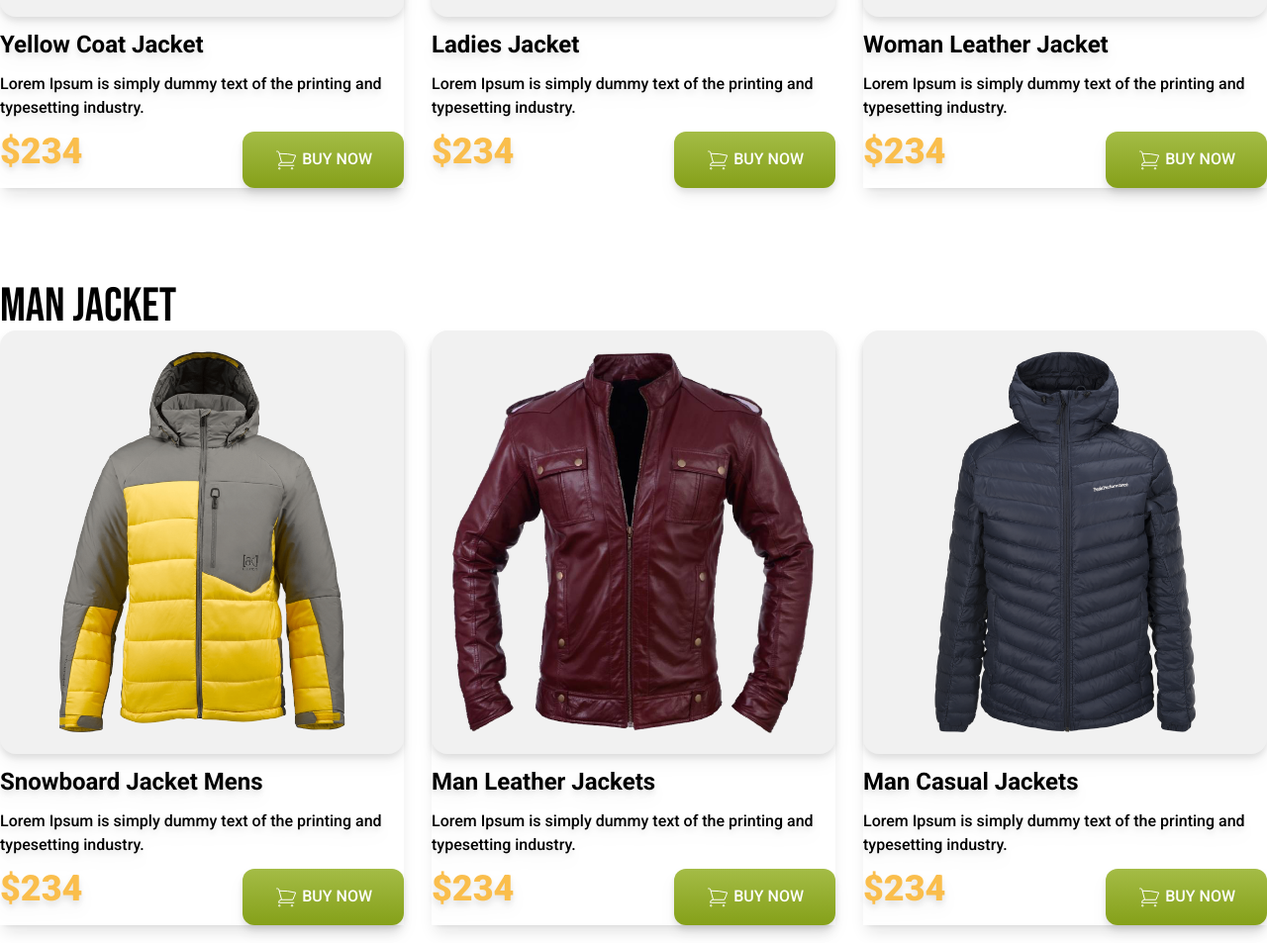
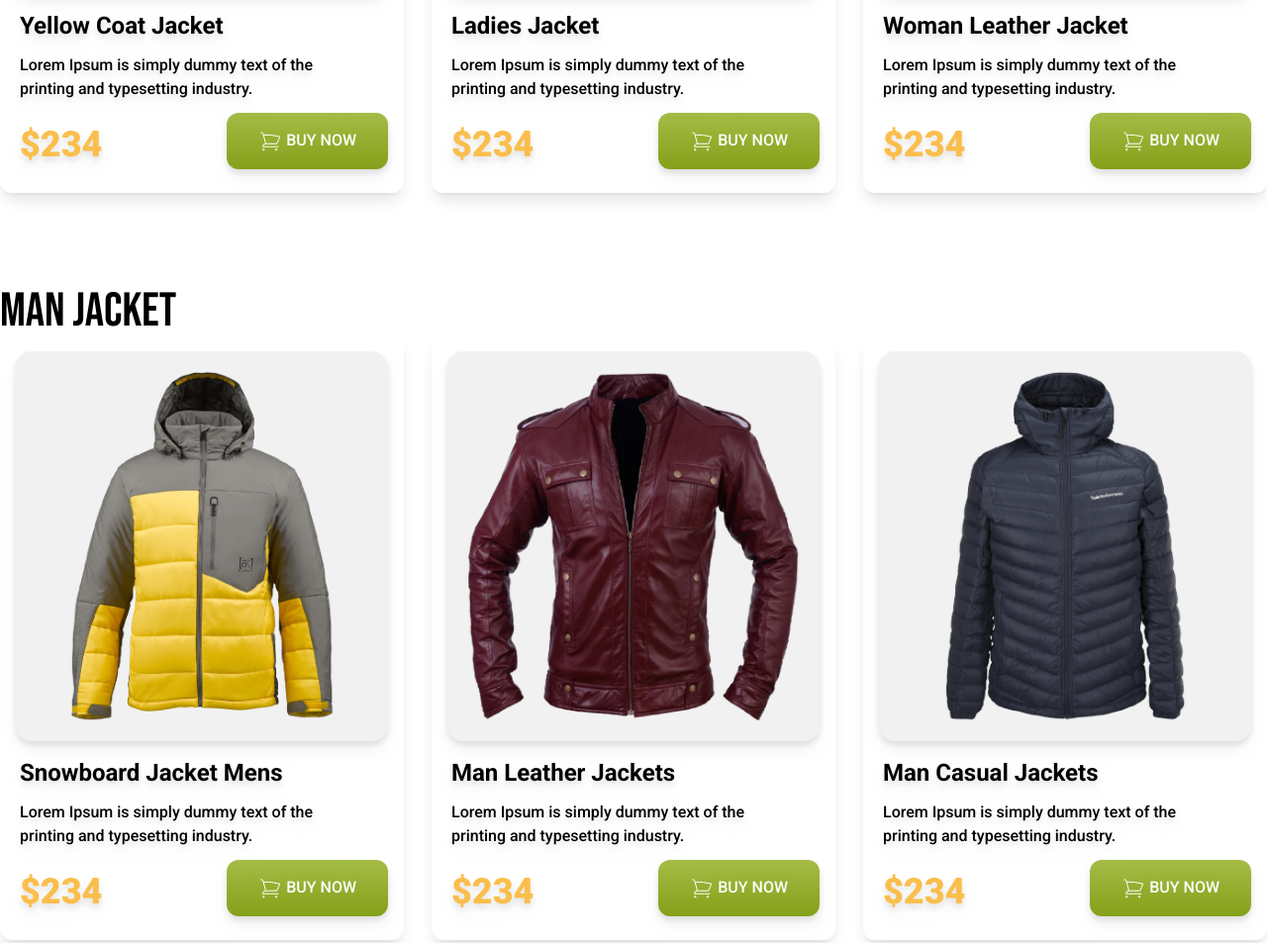
Before and after one commit to shabnam001/penguin-fashion-using-tailwind, a plain HTML site: page index.html in a window 1280 px wide. Shown: the part 1216-2169 px from the top of the page at 99% size. Drawn offline with nearby package versions, Linux system fonts and the light colour scheme.

Commit message:
main section done

```diff
--- a/index.html
+++ b/index.html
@@ -48,16 +48,16 @@
             <!--jacket container-->
             <div class="grid sm:grid-cols-1 md:grid-cols-2 lg:grid-cols-3 gap-7 font-roboto">
                 <!--jacket 1-->
-                <div class="space-y-3 drop-shadow-lg shadow-lg">
-                    <div class="bg-[#F1F1F1] p-5 rounded-2xl">
+                <div class="space-y-3 drop-shadow-lg shadow-lg rounded-xl">
+                    <div class="bg-[#F1F1F1] p-5 rounded-2xl m-4">
                         <img src="images/jacket-1.png" alt="">
                     </div>
-                    <h4 class="text-2xl font-bold">Yellow Coat Jacket </h4>
-                    <p>Lorem Ipsum is simply dummy text of the
+                    <h4 class="text-2xl font-bold pl-5">Yellow Coat Jacket </h4>
+                    <p class="pl-5 pr-12">Lorem Ipsum is simply dummy text of the
                         printing and typesetting industry.</p>
                     <div class="flex justify-between">
-                        <h3 class="text-4xl font-black text-[#FABE4C]">$234</h3>
-                        <button class="py-4 px-8 bg-gradient-to-b from-[#A4BC46] to-[#85A019] rounded-xl uppercase text-white font-medium">
+                        <h3 class="text-4xl font-black text-[#FABE4C] pl-5 pb-5 pt-3">$234</h3>
+                        <button class="py-4 px-8 bg-gradient-to-b from-[#A4BC46] to-[#85A019] rounded-xl uppercase text-white font-medium mr-4 mb-6">
                             <svg xmlns="http://www.w3.org/2000/svg" fill="none" viewBox="0 0 24 24" strokeWidth={1.5} stroke="currentColor" class="w-6 h-6 inline">
                                 <path strokeLinecap="round" strokeLinejoin="round" d="M2.25 3h1.386c.51 0 .955.343 1.087.835l.383 1.437M7.5 14.25a3 3 0 00-3 3h15.75m-12.75-3h11.218c1.121-2.3 2.1-4.684 2.924-7.138a60.114 60.114 0 00-16.536-1.84M7.5 14.25L5.106 5.272M6 20.25a.75.75 0 11-1.5 0 .75.75 0 011.5 0zm12.75 0a.75.75 0 11-1.5 0 .75.75 0 011.5 0z" />
                               </svg>
@@ -65,16 +65,16 @@
                    </div>
                 </div>
                     <!--jacket 2-->
-                <div class="space-y-3 drop-shadow-lg">
-                    <div class="bg-[#F1F1F1] p-5 rounded-2xl">
+                <div class="space-y-3 drop-shadow-lg shadow-lg rounded-xl">
+                    <div class="bg-[#F1F1F1] p-5 rounded-2xl m-4">
                         <img src="images/jacket-2.png" alt="">
                     </div>
-                    <h4 class="text-2xl font-bold">Ladies Jacket  </h4>
-                    <p>Lorem Ipsum is simply dummy text of the
+                    <h4 class="text-2xl font-bold pl-5">Ladies Jacket  </h4>
+                    <p class="pl-5 pr-12">Lorem Ipsum is simply dummy text of the
                         printing and typesetting industry.</p>
                     <div class="flex justify-between">
-                        <h3 class="text-4xl font-black text-[#FABE4C]">$234</h3>
-                        <button class="py-4 px-8 bg-gradient-to-b from-[#A4BC46] to-[#85A019] rounded-xl uppercase text-white font-medium">
+                        <h3 class="text-4xl font-black text-[#FABE4C] pl-5 pb-5 pt-3">$234</h3>
+                        <button class="py-4 px-8 bg-gradient-to-b from-[#A4BC46] to-[#85A019] rounded-xl uppercase text-white font-medium mr-4 mb-6">
                             <svg xmlns="http://www.w3.org/2000/svg" fill="none" viewBox="0 0 24 24" strokeWidth={1.5} stroke="currentColor" class="w-6 h-6 inline">
                                 <path strokeLinecap="round" strokeLinejoin="round" d="M2.25 3h1.386c.51 0 .955.343 1.087.835l.383 1.437M7.5 14.25a3 3 0 00-3 3h15.75m-12.75-3h11.218c1.121-2.3 2.1-4.684 2.924-7.138a60.114 60.114 0 00-16.536-1.84M7.5 14.25L5.106 5.272M6 20.25a.75.75 0 11-1.5 0 .75.75 0 011.5 0zm12.75 0a.75.75 0 11-1.5 0 .75.75 0 011.5 0z" />
                               </svg>
@@ -83,16 +83,16 @@
                     </div>
                 </div>
                 <!--jacket 3-->
-                <div class="space-y-3 drop-shadow-lg shadow-lg">
-                    <div class="bg-[#F1F1F1] p-5 rounded-2xl">
+                <div class="space-y-3 drop-shadow-lg shadow-lg rounded-xl">
+                    <div class="bg-[#F1F1F1] p-5 rounded-2xl m-4">
                         <img src="images/jacket-3.png" alt="">
                     </div>
-                    <h4 class="text-2xl font-bold">Woman Leather Jacket  </h4>
-                    <p>Lorem Ipsum is simply dummy text of the
+                    <h4 class="text-2xl font-bold pl-5">Woman Leather Jacket  </h4>
+                    <p class="pl-5 pr-12">Lorem Ipsum is simply dummy text of the
                         printing and typesetting industry.</p>
                     <div class="flex justify-between">
-                        <h3 class="text-4xl font-black text-[#FABE4C]">$234</h3>
-                        <button class="py-4 px-8 bg-gradient-to-b from-[#A4BC46] to-[#85A019] rounded-xl uppercase text-white font-medium">
+                        <h3 class="text-4xl font-black text-[#FABE4C] pl-5 pb-5 pt-3">$234</h3>
+                        <button class="py-4 px-8 bg-gradient-to-b from-[#A4BC46] to-[#85A019] rounded-xl uppercase text-white font-medium mr-4 mb-6">
                             <svg xmlns="http://www.w3.org/2000/svg" fill="none" viewBox="0 0 24 24" strokeWidth={1.5} stroke="currentColor" class="w-6 h-6 inline">
                                 <path strokeLinecap="round" strokeLinejoin="round" d="M2.25 3h1.386c.51 0 .955.343 1.087.835l.383 1.437M7.5 14.25a3 3 0 00-3 3h15.75m-12.75-3h11.218c1.121-2.3 2.1-4.684 2.924-7.138a60.114 60.114 0 00-16.536-1.84M7.5 14.25L5.106 5.272M6 20.25a.75.75 0 11-1.5 0 .75.75 0 011.5 0zm12.75 0a.75.75 0 11-1.5 0 .75.75 0 011.5 0z" />
                               </svg>
@@ -107,50 +107,50 @@
             <!--jacket container-->
             <div class="grid sm:grid-cols-1 md:grid-cols-2 lg:grid-cols-3 gap-7 font-roboto">
                 <!--jacket 1-->
-                <div class="space-y-3 drop-shadow-lg shadow-lg">
-                    <div class="bg-[#F1F1F1] p-5 rounded-2xl">
+                <div class="space-y-3 drop-shadow-lg shadow-lg rounded-xl">
+                    <div class="bg-[#F1F1F1] p-5 rounded-2xl m-4">
                         <img src="images/jacket-4.png" alt="">
                     </div>
-                    <h4 class="text-2xl font-bold">Snowboard Jacket Mens</h4>
-                    <p>Lorem Ipsum is simply dummy text of the
+                    <h4 class="text-2xl font-bold pl-5">Snowboard Jacket Mens</h4>
+                    <p class="pl-5 pr-12">Lorem Ipsum is simply dummy text of the
                         printing and typesetting industry.</p>
                     <div class="flex justify-between">
-                        <h3 class="text-4xl font-black text-[#FABE4C]">$234</h3>
-                        <button class="py-4 px-8 bg-gradient-to-b from-[#A4BC46] to-[#85A019] rounded-xl uppercase text-white font-medium">
+                        <h3 class="text-4xl font-black text-[#FABE4C] pl-5 pb-5 pt-3">$234</h3>
+                        <button class="py-4 px-8 bg-gradient-to-b from-[#A4BC46] to-[#85A019] rounded-xl uppercase text-white font-medium mr-4 mb-6">
                             <svg xmlns="http://www.w3.org/2000/svg" fill="none" viewBox="0 0 24 24" strokeWidth={1.5} stroke="currentColor" class="w-6 h-6 inline">
                                 <path strokeLinecap="round" strokeLinejoin="round" d="M2.25 3h1.386c.51 0 .955.343 1.087.835l.383 1.437M7.5 14.25a3 3 0 00-3 3h15.75m-12.75-3h11.218c1.121-2.3 2.1-4.684 2.924-7.138a60.114 60.114 0 00-16.536-1.84M7.5 14.25L5.106 5.272M6 20.25a.75.75 0 11-1.5 0 .75.75 0 011.5 0zm12.75 0a.75.75 0 11-1.5 0 .75.75 0 011.5 0z" />
                               </svg>
                               BUY NOW</button>
                    </div>
                 </div>
-                   <!--jacket 1-->
-                <div class="space-y-3 drop-shadow-lg shadow-lg">
-                    <div class="bg-[#F1F1F1] p-5 rounded-2xl">
+                   <!--jacket 2-->
+                <div class="space-y-3 drop-shadow-lg shadow-lg rounded-xl">
+                    <div class="bg-[#F1F1F1] p-5 rounded-2xl m-4">
                         <img src="images/jacket-5.png" alt="">
                     </div>
-                    <h4 class="text-2xl font-bold">Man Leather Jackets</h4>
-                    <p>Lorem Ipsum is simply dummy text of the
+                    <h4 class="text-2xl font-bold pl-5">Man Leather Jackets</h4>
+                    <p class="pl-5 pr-12">Lorem Ipsum is simply dummy text of the
                         printing and typesetting industry.</p>
                     <div class="flex justify-between">
-                        <h3 class="text-4xl font-black text-[#FABE4C]">$234</h3>
-                        <button class="py-4 px-8 bg-gradient-to-b from-[#A4BC46] to-[#85A019] rounded-xl uppercase text-white font-medium">
+                        <h3 class="text-4xl font-black text-[#FABE4C] pl-5 pb-5 pt-3">$234</h3>
+                        <button class="py-4 px-8 bg-gradient-to-b from-[#A4BC46] to-[#85A019] rounded-xl uppercase text-white font-medium mr-4 mb-6">
                             <svg xmlns="http://www.w3.org/2000/svg" fill="none" viewBox="0 0 24 24" strokeWidth={1.5} stroke="currentColor" class="w-6 h-6 inline">
                                 <path strokeLinecap="round" strokeLinejoin="round" d="M2.25 3h1.386c.51 0 .955.343 1.087.835l.383 1.437M7.5 14.25a3 3 0 00-3 3h15.75m-12.75-3h11.218c1.121-2.3 2.1-4.684 2.924-7.138a60.114 60.114 0 00-16.536-1.84M7.5 14.25L5.106 5.272M6 20.25a.75.75 0 11-1.5 0 .75.75 0 011.5 0zm12.75 0a.75.75 0 11-1.5 0 .75.75 0 011.5 0z" />
                               </svg>
                               BUY NOW</button>
                    </div>
-                   <!--jacket 1-->
+                   <!--jacket 3-->
                 </div>
-                <div class="space-y-3 drop-shadow-lg shadow-lg">
-                    <div class="bg-[#F1F1F1] p-5 rounded-2xl">
+                <div class="space-y-3 drop-shadow-lg shadow-lg rounded-xl">
+                    <div class="bg-[#F1F1F1] p-5 rounded-2xl m-4">
                         <img src="images/jacket-6.png" alt="">
                     </div>
-                    <h4 class="text-2xl font-bold">Man Casual Jackets</h4>
-                    <p>Lorem Ipsum is simply dummy text of the
+                    <h4 class="text-2xl font-bold pl-5">Man Casual Jackets</h4>
+                    <p class="pl-5 pr-12">Lorem Ipsum is simply dummy text of the
                         printing and typesetting industry.</p>
                     <div class="flex justify-between">
-                        <h3 class="text-4xl font-black text-[#FABE4C]">$234</h3>
-                        <button class="py-4 px-8 bg-gradient-to-b from-[#A4BC46] to-[#85A019] rounded-xl uppercase text-white font-medium">
+                        <h3 class="text-4xl font-black text-[#FABE4C] pl-5 pb-5 pt-3">$234</h3>
+                        <button class="py-4 px-8 bg-gradient-to-b from-[#A4BC46] to-[#85A019] rounded-xl uppercase text-white font-medium mr-4 mb-6">
                             <svg xmlns="http://www.w3.org/2000/svg" fill="none" viewBox="0 0 24 24" strokeWidth={1.5} stroke="currentColor" class="w-6 h-6 inline">
                                 <path strokeLinecap="round" strokeLinejoin="round" d="M2.25 3h1.386c.51 0 .955.343 1.087.835l.383 1.437M7.5 14.25a3 3 0 00-3 3h15.75m-12.75-3h11.218c1.121-2.3 2.1-4.684 2.924-7.138a60.114 60.114 0 00-16.536-1.84M7.5 14.25L5.106 5.272M6 20.25a.75.75 0 11-1.5 0 .75.75 0 011.5 0zm12.75 0a.75.75 0 11-1.5 0 .75.75 0 011.5 0z" />
                               </svg>
@@ -165,7 +165,7 @@
         <section class="py-12">
             <div class="flex justify-between items-center">
                 <div class="space-y-4">
-                    <div class="flex items-center gap-3 rounded-2xl shadow-lg max-w-lg">
+                    <div class="flex items-center gap-3 rounded-2xl shadow-lg max-w-lg bg-[#FFF]">
                         <div class="rounded-sm py-5 pl-5 w-24">
                             <img src=" icons/house.png" alt="">
                         </div>
@@ -176,24 +176,24 @@
 
                         </div>
                     </div>
-                    <div class="flex items-center gap-3 rounded-2xl shadow-lg max-w-lg">
+                    <div class="flex items-center gap-3 rounded-2xl shadow-lg max-w-lg bg-[#FFF]">
                         <div class="rounded-sm py-5 pl-5 w-24">
                             <img src="icons/box.png" alt="">
                         </div>
 
-                        <div>
+                        <div class="py-5">
                             <h4 class="text-2xl font-bold pb-3">Free Exchanges</h4>
                             <p class="">One of the many reasons you can shop
                                 with peace of mind.</p>
 
                         </div>
                     </div>
-                    <div class="flex items-center gap-3 rounded-2xl shadow-lg max-w-lg">
+                    <div class="flex items-center gap-3 rounded-2xl shadow-lg max-w-lg  bg-[#FFF]">
                         <div class="rounded-sm py-5 pl-5 w-24">
                             <img src="icons/question.png" alt="">
                         </div>
 
-                        <div>
+                        <div class="py-5">
                             <h4 class="text-2xl font-bold pb-3">Contact Our Seller</h4>
                             <p class="">They are here to help you. That's quite
                                 literally what we pay them for.</p>
```
